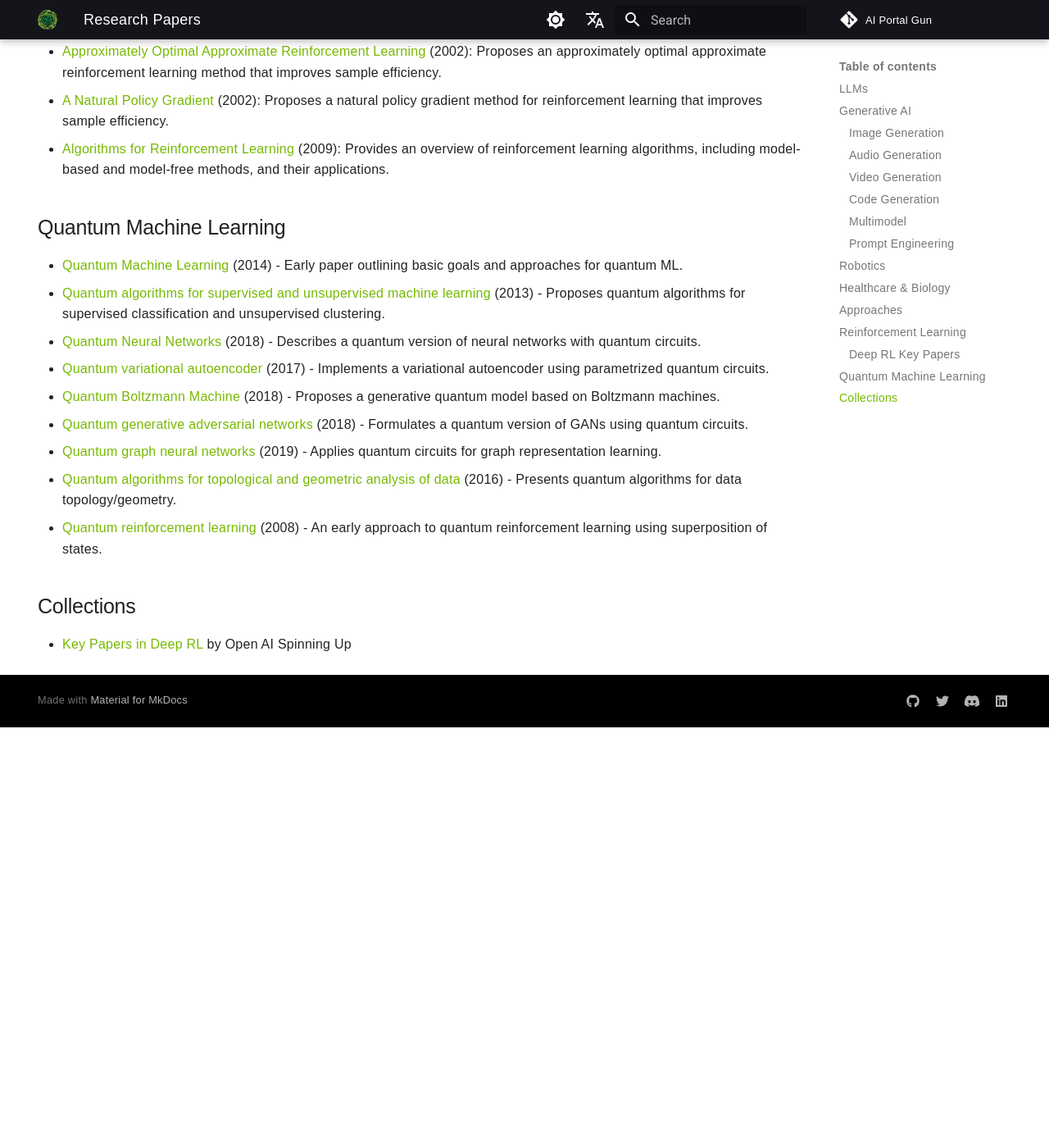
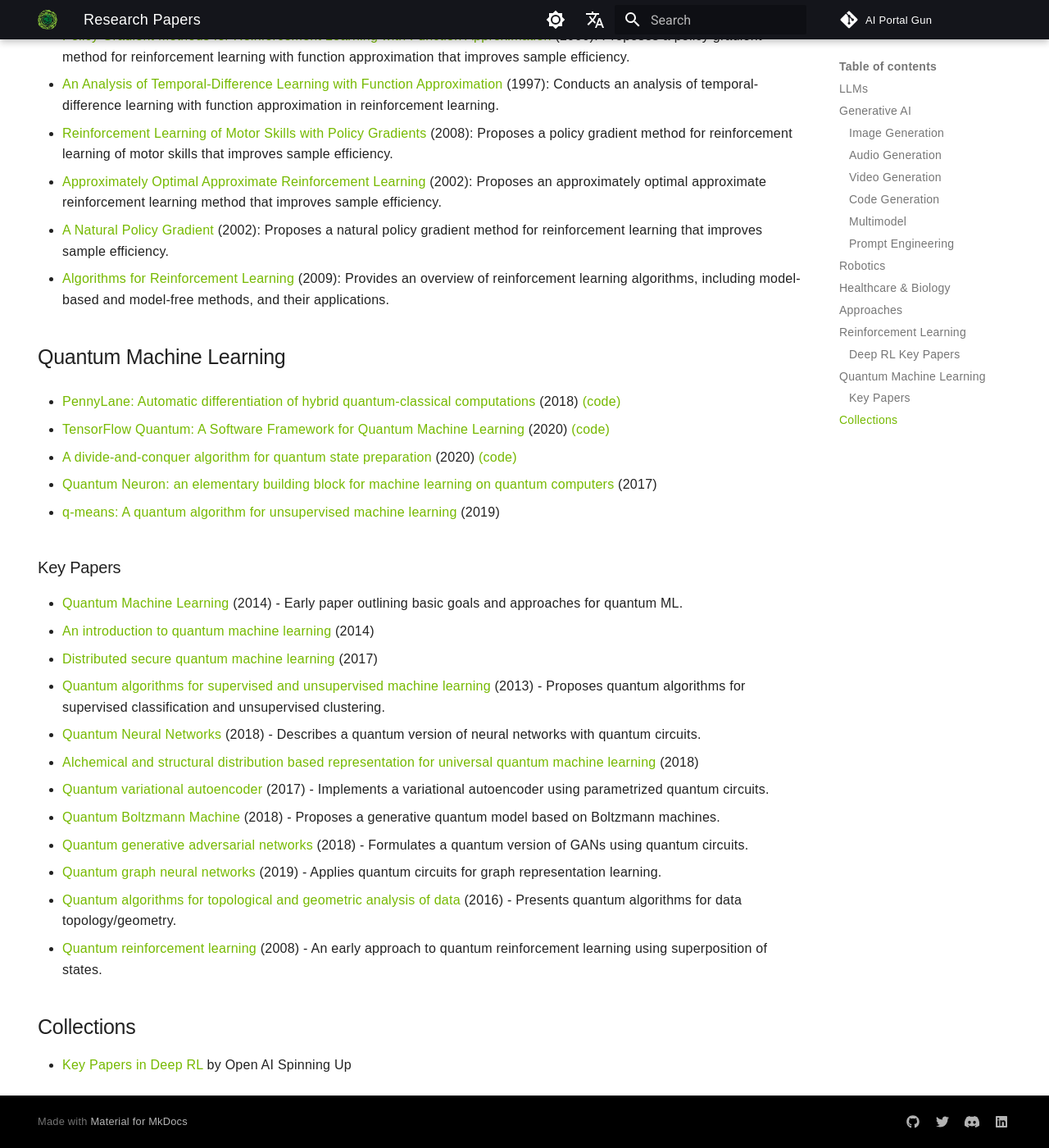
Before and after one commit to Mohit-Vaswani/AI-Portal-Gun, an MkDocs documentation site: the page built from docs/papers/papers.md, in a window 1280 px wide and 1400 px high, scrolled down 7599 px. Shown: the whole window at 82% size. Built offline with MkDocs 1.6.1 and Material for MkDocs 9.7.7, drawn with Linux system fonts in a browser that asks for light colours; comment, search, counter and statistics services are not loaded; before the commit the page ends 8486 px from its top, so only the background shows below that; some of the changed text lies outside the part shown.

Commit message:
added papers

```diff
--- a/docs/papers/papers.md
+++ b/docs/papers/papers.md
@@ -35,6 +35,14 @@ Below, you'll find the latest, highly-cited papers, organized by their release d
 ### Multimodel
 
 ### Prompt Engineering
+
+- [Parameter-Efficient Transfer Learning for NLP](https://proceedings.mlr.press/v97/houlsby19a/houlsby19a.pdf) [(project)](https://github.com/google-research/adapter-bert)
+
+- [Exploring the Limits of Transfer Learning with a Unified Text-to-Text Transformer](https://arxiv.org/abs/1910.10683) [(project)](https://github.com/google-research/text-to-text-transfer-transformer)
+
+- [Language Models as Knowledge Bases?](https://arxiv.org/abs/1909.01066) [(pdf)](https://github.com/facebookresearch/LAMA)
+
+- []
 
 ## Robotics
 
@@ -155,9 +163,24 @@ Below, you'll find the latest, highly-cited papers, organized by their release d
 
 ## Quantum Machine Learning
 
-- [Quantum Machine Learning]() (2014) - Early paper outlining basic goals and approaches for quantum ML.
+- [PennyLane: Automatic differentiation of hybrid quantum-classical computations](https://arxiv.org/abs/1811.04968v4) (2018) [(code)](https://github.com/PennyLaneAI/pennylane)
+
+- [TensorFlow Quantum: A Software Framework for Quantum Machine Learning](https://arxiv.org/abs/2003.02989v2) (2020) [(code)](https://github.com/tensorflow/quantum)
+
+- [A divide-and-conquer algorithm for quantum state preparation](https://arxiv.org/abs/2008.01511v2) (2020) [(code)](https://github.com/qclib/qclib)
+
+- [Quantum Neuron: an elementary building block for machine learning on quantum computers](https://arxiv.org/abs/1711.11240v1) (2017)
+
+- [q-means: A quantum algorithm for unsupervised machine learning](https://arxiv.org/abs/1812.03584v2) (2019)
+
+### Key Papers
+
+- [Quantum Machine Learning](https://arxiv.org/abs/1611.09347) (2014) - Early paper outlining basic goals and approaches for quantum ML.
+- [An introduction to quantum machine learning](https://arxiv.org/abs/1409.3097) (2014)
+- [Distributed secure quantum machine learning](https://www.sciencedirect.com/science/article/abs/pii/S2095927317303250) (2017)
 - [Quantum algorithms for supervised and unsupervised machine learning]() (2013) - Proposes quantum algorithms for supervised classification and unsupervised clustering.
 - [Quantum Neural Networks]() (2018) - Describes a quantum version of neural networks with quantum circuits.
+- [Alchemical and structural distribution based representation for universal quantum machine learning](https://pubs.aip.org/aip/jcp/article/148/24/241717/961132/Alchemical-and-structural-distribution-based) (2018)
 - [Quantum variational autoencoder]() (2017) - Implements a variational autoencoder using parametrized quantum circuits.
 - [Quantum Boltzmann Machine]() (2018) - Proposes a generative quantum model based on Boltzmann machines.
 - [Quantum generative adversarial networks]() (2018) - Formulates a quantum version of GANs using quantum circuits.
--- a/docs/stylesheets/extra.css
+++ b/docs/stylesheets/extra.css
@@ -5,7 +5,7 @@
 }
 
 [data-md-color-scheme="slate"] {
-  --md-default-bg-color: #111111;
+  --md-default-bg-color: #111213;
   color: #E3E3E4;
 }
 
```
